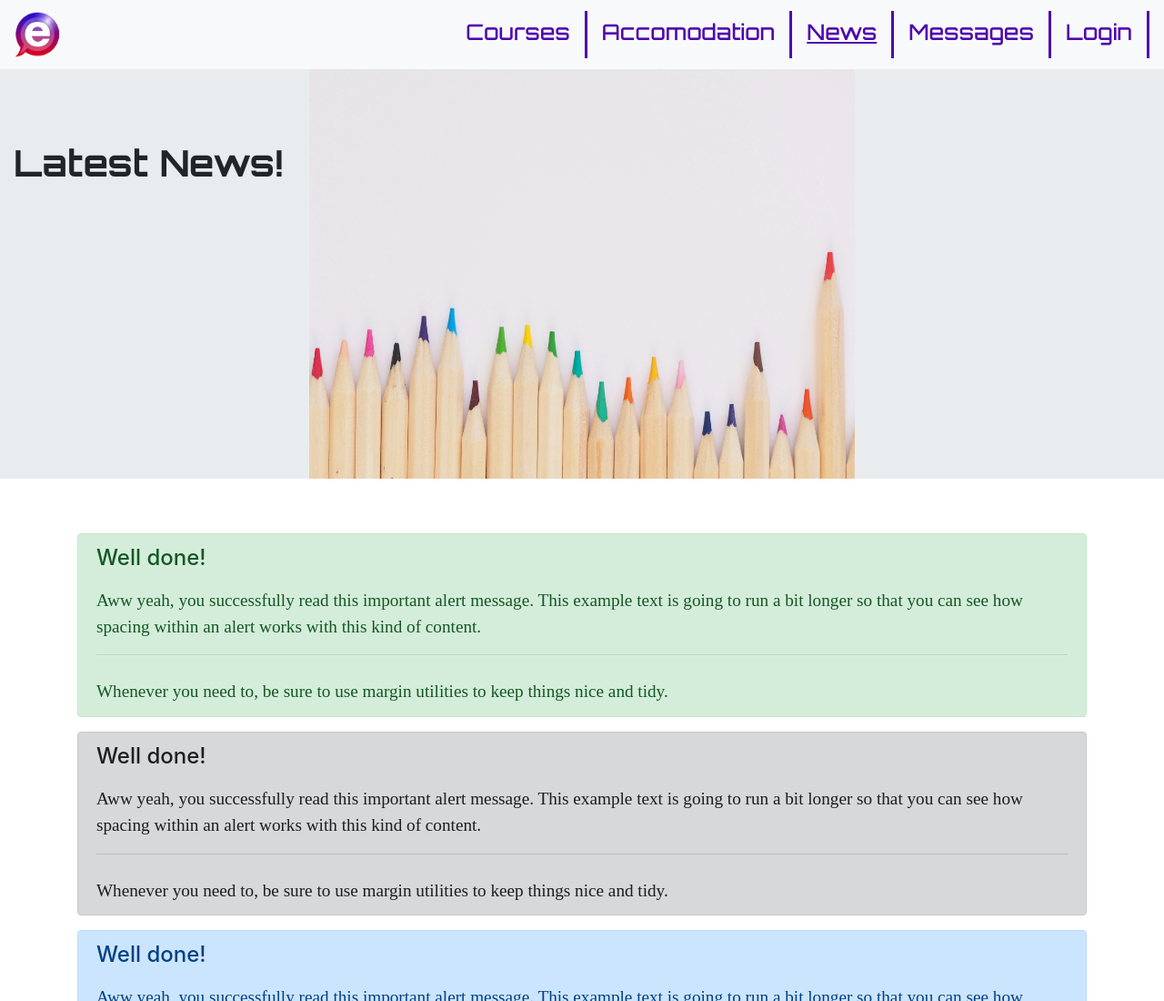
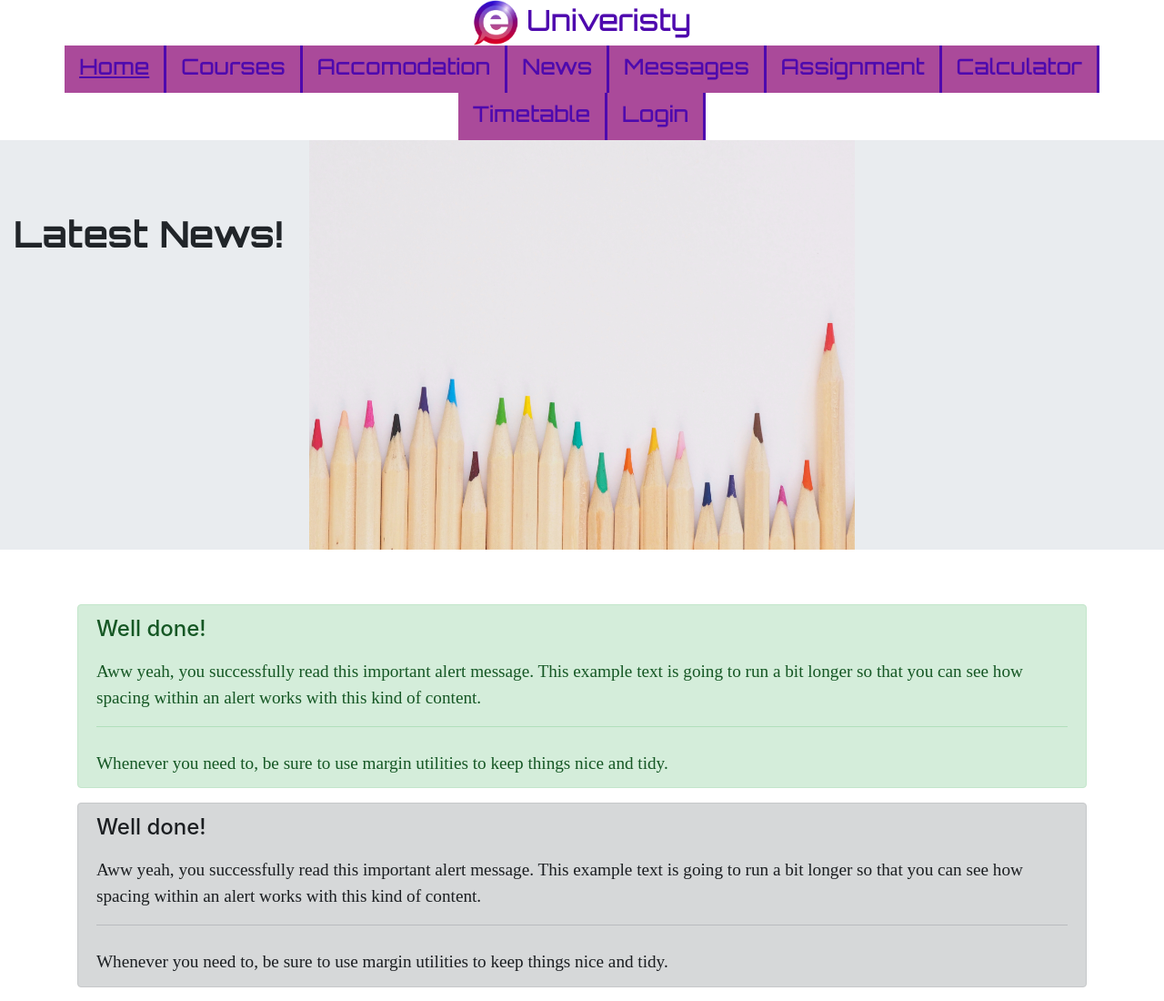
Before and after one commit to analogsin/E-uni, a plain HTML site: page news.html in a window 1280 px wide. Shown: the top 1100 px of the page at 91% size. Drawn offline with nearby package versions, Linux system fonts and the light colour scheme.

Commit message:
changing header

```diff
--- a/news.html
+++ b/news.html
@@ -9,7 +9,8 @@
 	<title>school management system</title>
 </head>
 <body>
-<div class="pos-f-t mobile-menu">
+<!-- Mobile Menu -->
+	<div class="pos-f-t mobile-menu">
 		<div class="collapse" id="navbarToggleExternalContent">
 			<div class="bg-light p-4">
 				<ul class="">
@@ -17,16 +18,16 @@
 						<a class="nav-link" href="courses.html">Courses</a>
 					</li>
 					<li class="nav-item">
+						<a class="nav-link" href="courses.html">Courses</a>
+					</li>
+					<li class="nav-item">
 						<a class="nav-link" href="accomodation.html">Accomodation</a>
 					</li>
 					<li class="nav-item">
-						<a class="nav-link active" href="news.html">News</a>
+						<a class="nav-link" href="news.html">News</a>
 					</li>
 					<li class="nav-item">
 						<a class="nav-link" href="messages.html">Messages</a>
-					</li>
-					<li class="nav-item">
-						<a class="nav-link" href="messages.html">Login</a>
 					</li>
 
 				</ul>
@@ -44,25 +45,40 @@
 	</div>
 	<!-----------mobile menu------>
 
-	<nav class=" main-menu navbar navbar-light bg-light">
-		<a class="navbar-brand" href="index.html">
-			<img src="logo.png" width="50" height="50" class="d-inline-block align-top" alt="">
+	<nav class=" " style="text-align: center; background: transparent;">
+		<a class="" href="index.html">
+			<img src="logo.png" width="50" height="50" class="justify-content-center" alt="">
+			<a href="" >Univeristy</a>
 		</a>
-		<ul class="nav justify-content-end">
-			<li class="nav-item">
+	</nav>
+	<nav>
+		<ul class="nav main-menu justify-content-center">
+			<li class="nav-item"  style="background-color: #AA4A9A;">
+				<a class="nav-link active" href="courses.html">Home</a>
+			</li>
+			<li class="nav-item"  style="background-color: #AA4A9A;">
 				<a class="nav-link" href="courses.html">Courses</a>
 			</li>
-			<li class="nav-item">
+			<li class="nav-item"  style="background-color: #AA4A9A;">
 				<a class="nav-link" href="accomodation.html">Accomodation</a>
 			</li>
-			<li class="nav-item">
-				<a class="nav-link active" href="news.html">News</a>
+			<li class="nav-item"  style="background-color: #AA4A9A;">
+				<a class="nav-link" href="news.html">News</a>
 			</li>
-			<li class="nav-item">
+			<li class="nav-item" style="background-color: #AA4A9A;">
 				<a class="nav-link" href="messages.html">Messages</a>
 			</li>
-			<li class="nav-item">
-				<a class="nav-link" href="messages.html">Login</a>
+			<li class="nav-item" style="background-color: #AA4A9A;">
+				<a class="nav-link" href="assignment.html">Assignment</a>
+			</li>
+			<li class="nav-item" style="background-color: #AA4A9A;">
+				<a class="nav-link" href="calculator.html">Calculator</a>
+			</li>
+			<li class="nav-item" style="background-color: #AA4A9A;">
+				<a class="nav-link" href="timetable.html">Timetable</a>
+			</li>
+			<li class="nav-item" style="background-color: #AA4A9A;">
+				<a class="nav-link" href="index.html">Login</a>
 			</li>
 		</ul>
 	</nav>
```
Also changed, not shown: accomodation.html (+27 -12 lines), calculator.html (+28 -14 lines), courses.html (+25 -10 lines), messages.html (+32 -16 lines).
